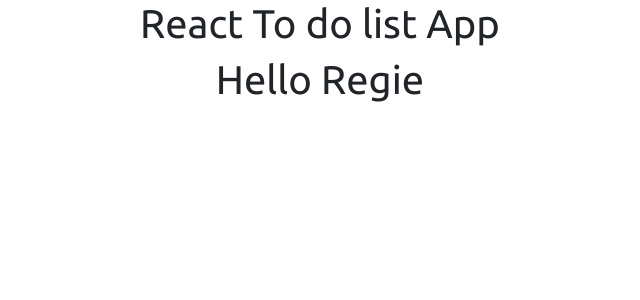
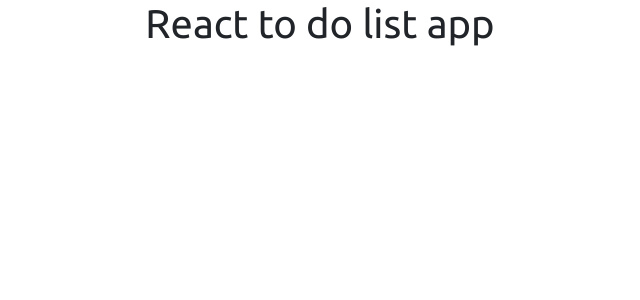
Before and after one commit to regiem14/React-Exercise2, a React (Create React App) app in the folder creatapp1/: page / in a window 1280 px wide. Shown: the top 300 px of the page, without its empty margins (320-960 px from the left). Built offline with nearby package versions, Linux system fonts and the light colour scheme.

Commit message:
set up default props

```diff
--- a/creatapp1/src/App.js
+++ b/creatapp1/src/App.js
@@ -21,7 +21,7 @@ function App() {
     // </div>
 
     <div className="container">
-      <Header title="Hello Regie" />
+      <Header />
     </div>
   );
 }
--- a/creatapp1/src/components/Header.js
+++ b/creatapp1/src/components/Header.js
@@ -1,21 +1,18 @@
 import React from 'react'
 
-const Header = (props) => {
+const Header = ({title}) => {
     return (
         <header>
-            <h1 style={{textAlign:'center'}}>
-                React To do list App
-            </h1>
 
             <h1 style={{textAlign:'center'}}>
-                {props.title}
+                {title}
             </h1>
 
         </header>
     )
 }
 
-// Header.defaultProps = {
-//     title:"React to do list app"
-// }
+Header.defaultProps = {
+    title:"React to do list app"
+}
 export default Header
```
